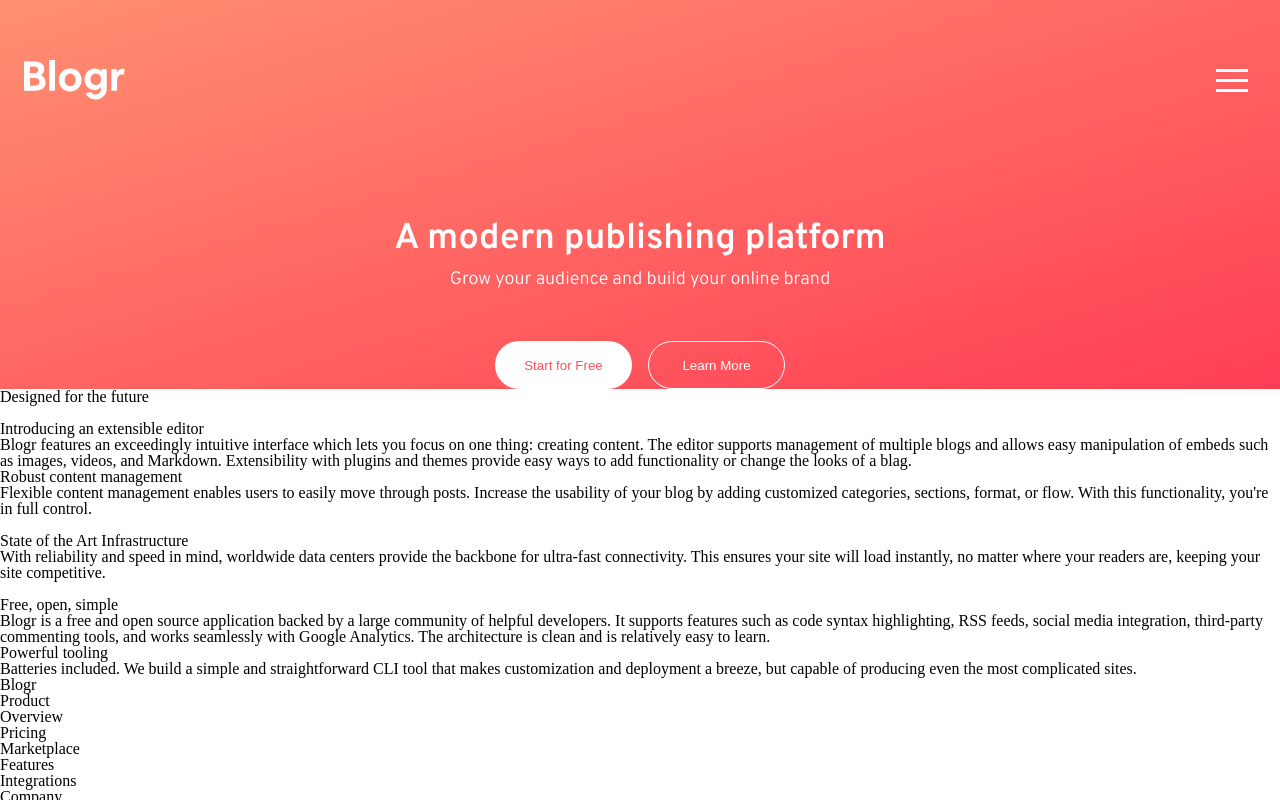
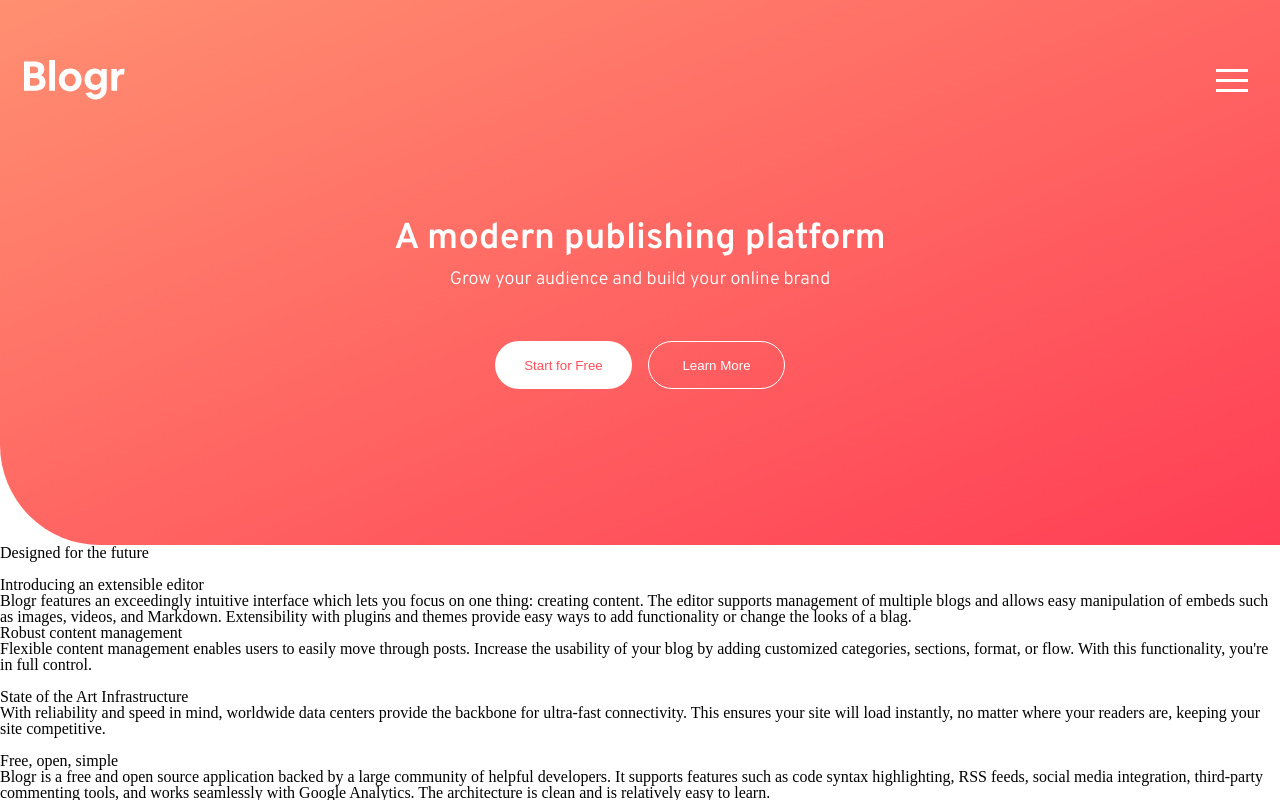
Before and after one commit to romofel/fm-blogr_landing_page, a React (Create React App) app: page / in a window 1280 px wide. Shown: the top 800 px of the page. Built offline with nearby package versions, Linux system fonts and the light colour scheme.

Commit message:
Add bottom padding and the radius to the bg

```diff
--- a/src/App.css
+++ b/src/App.css
@@ -133,6 +133,8 @@ table {
 
 .landing-bg {
   background-image: linear-gradient(to right bottom, #ff8f71, #ff3e55);
+  padding-bottom: 9.75rem;
+  border-bottom-left-radius: 6.25rem;
 }
 
 nav {
```
